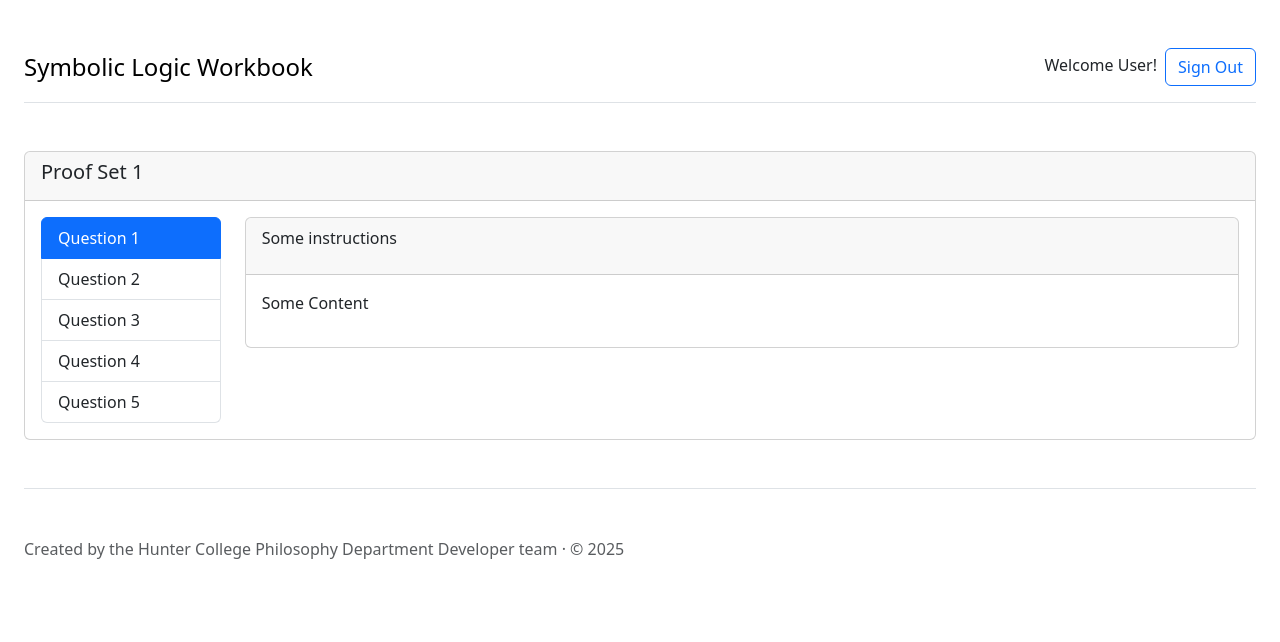
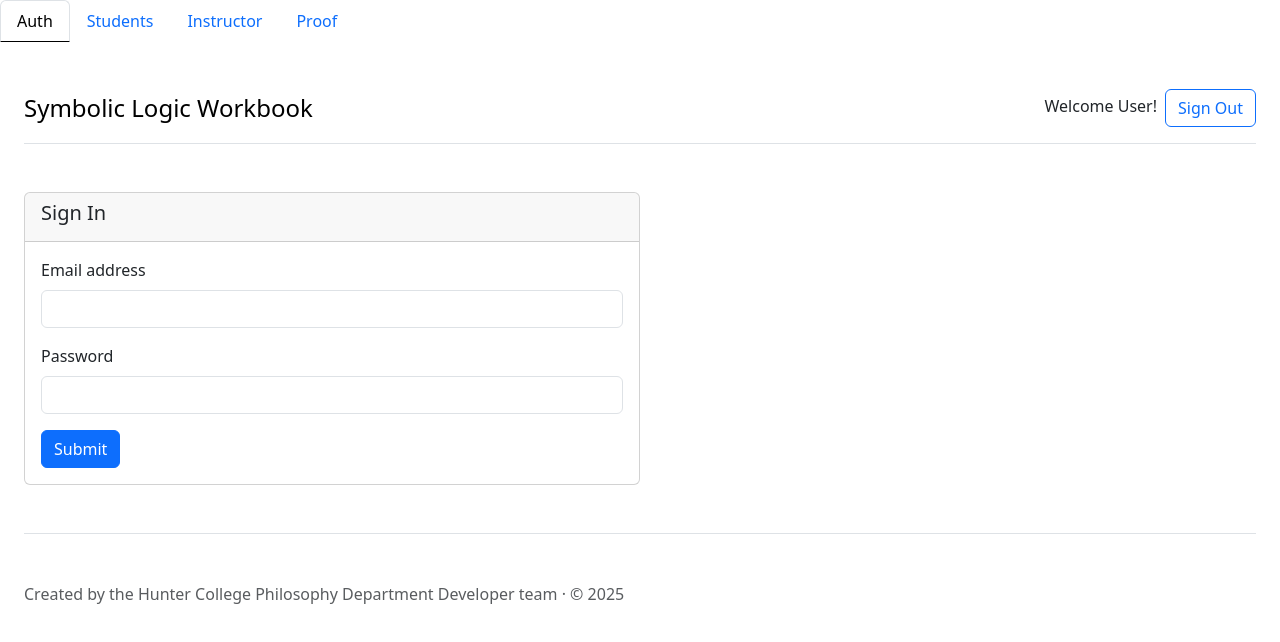
Before and after one commit to LilyKizir/logic-workbook, a React (Vite) app: page / in a window 1280 px wide. Shown: the top 642 px of the page. Built offline with nearby package versions, Linux system fonts and the light colour scheme.

Commit message:
added a page switcher at the top of the mockups

```diff
--- a/src/App.jsx
+++ b/src/App.jsx
@@ -5,15 +5,58 @@ import Header from './components/Header'
 import AssignmentDashboard from './components/LeftDashboard';
 import Proofs from './components/Proofs';
 import Grades from './components/RightDashboard';
+import CourseManagementDashboard from './components/CourseManagementDashboard';
 import TabsExample from './components/Tabs.Jsx';
-import CourseManagementDashboard from './components/CourseManagementDashboard';
 
 
 
 function App() {
 
+  // 1. Initialize state to track the active view. We start with 'grades'.
+  const [activeView, setActiveView] = useState('auth');
+
+  const renderContent = () => {
+    switch (activeView) {
+      case 'auth':
+        return (
+          <Authentication />
+        );
+
+      case 'students':
+        return (
+          <>
+            <div className='row'>
+              <div className='col-6'>
+                <AssignmentDashboard />
+              </div>
+              <div className='col-6'>
+                <Grades />
+              </div>
+            </div>
+          </>
+        );
+
+      case 'instructor':
+        return (
+          <CourseManagementDashboard />
+        );
+
+      case 'proof':
+        return (
+          <Proofs />
+        );
+
+      default:
+        return null;
+    }
+  };
+
   return (
     <>
+      <TabsExample
+        activeView={activeView}
+        setActiveView={setActiveView}
+      />
       <div class="col-lg mx-auto p-4 py-md-5">
         <Header />
 
@@ -110,23 +153,7 @@ function App() {
           </div>
         </main> */}
 
-        {/* <Authentication /> */}
-
-            {/* <TabsExample/> */}
-
-        {/* <div className='row'>
-          <div className='col-6'>
-            <AssignmentDashboard />
-          </div>
-          <div className='col-6'>
-
-            <Grades />
-          </div>
-        </div> */}
-
-        {/* <CourseManagementDashboard/> */}
-
-        <Proofs/>
+        {renderContent()}
 
         <footer class="pt-5 my-5 text-body-secondary border-top">
           Created by the Hunter College Philosophy Department Developer team · © 2025
--- a/src/components/CourseManagementDashboard.jsx
+++ b/src/components/CourseManagementDashboard.jsx
@@ -1,9 +1,6 @@
 import React, { useState } from 'react';
 import Card from 'react-bootstrap/Card';
 import Nav from 'react-bootstrap/Nav';
-import Accordion from 'react-bootstrap/Accordion';
-import Table from 'react-bootstrap/Table';
-import Container from 'react-bootstrap/Container';
 import Row from 'react-bootstrap/Row';
 import Col from 'react-bootstrap/Col';
 
@@ -33,8 +30,43 @@ const CourseManagementDashboard = () => {
 
             case 'assignments':
                 return (
-                    // Report a Bug Content
-                    <p>Use this form to **Report a bug**.</p>
+                    <>
+                        <Row>
+                            <Col xs={3}>
+                                <ul class="nav list-group flex-column mb-auto">
+                                    <li class="nav-item list-group-item">
+                                        <a href="#" class="nav-link active" aria-current="page">
+                                            Published Assignments
+                                        </a>
+                                    </li>
+                                    <li class="nav-item list-group-item">
+                                        <a href="#" class="nav-link ">
+                                            Assign Textbook Problems
+                                        </a>
+                                    </li>
+                                    <li class="nav-item list-group-item">
+                                        <a href="#" class="nav-link ">
+                                            Assign Uploaded Documents
+                                        </a>
+                                    </li>
+                                    <li class="nav-item list-group-item">
+                                        <a href="#" class="nav-link ">
+                                            Manage Uploaded Documents
+                                        </a>
+                                    </li>
+                                    <li class="nav-item list-group-item">
+                                        <a href="#" class="nav-link ">
+                                            Extra Option
+                                        </a>
+                                    </li>
+                                </ul>
+                            </Col>
+                            <Col>
+                                {/* Render the appropriate content based on the state */}
+                                <p>Use this form to **Report a bug**.</p>
+                            </Col>
+                        </Row>
+                    </>
                 );
 
 
@@ -77,41 +109,8 @@ const CourseManagementDashboard = () => {
             </Card.Header>
 
             <Card.Body>
-                <Row>
-                    <Col xs={2}>
-                        <ul class="nav flex-column mb-auto">
-                            <li class="nav-item">
-                                <a href="#" class="nav-link active" aria-current="page">
-                                    Published Assignments
-                                </a>
-                            </li>
-                            <li>
-                                <a href="#" class="nav-link ">
-                                    Assigment manager
-                                </a>
-                            </li>
-                            <li>
-                                <a href="#" class="nav-link ">
-                                    Upload Documents
-                                </a>
-                            </li>
-                            <li>
-                                <a href="#" class="nav-link ">
-                                    Products
-                                </a>
-                            </li>
-                            <li>
-                                <a href="#" class="nav-link ">
-                                    Customers
-                                </a>
-                            </li>
-                        </ul>
-                    </Col>
-                    <Col>
-                        {/* Render the appropriate content based on the state */}
-                        {renderContent()}
-                    </Col>
-                </Row>
+                {/* Render the appropriate content based on the state */}
+                {renderContent()}
 
             </Card.Body>
         </Card>
--- a/src/components/Header.jsx
+++ b/src/components/Header.jsx
@@ -1,3 +1,4 @@
+import TabsExample from "./Tabs.Jsx";
 const Header = () => {
     return (
         <>
@@ -5,6 +6,7 @@ const Header = () => {
                 <a href="/" class="d-flex align-items-center text-body-emphasis text-decoration-none">
                     <span class="fs-4">Symbolic Logic Workbook</span>
                 </a>
+
                 {/* IF SIGNED IN THEN LOG OUT BTN */}
                 <div class="col-md-3 text-end">
                     Welcome User!
--- a/src/components/Tabs.jsx
+++ b/src/components/Tabs.jsx
@@ -1,18 +1,35 @@
 import Nav from 'react-bootstrap/Nav';
+import React, { useState } from 'react';
 
-function TabsExample() {
+
+function TabsExample({ activeView, setActiveView }) {
+
+  // 2. Handler function to update the state when a nav link is clicked.
+  const handleSelect = (selectedKey) => {
+    setActiveView(selectedKey);
+  };
+
   return (
-    <Nav variant="tabs" defaultActiveKey="/home">
+    <Nav
+      variant="tabs"
+      // Set the active link based on the state
+      activeKey={activeView}
+      // Update state when a link is clicked
+      onSelect={handleSelect}
+      className="card-header-tabs"
+    >
+      {/* eventKey ties the link click to the state update */}
       <Nav.Item>
-        <Nav.Link href="/home">Active</Nav.Link>
+        <Nav.Link eventKey="auth">Auth</Nav.Link>
       </Nav.Item>
       <Nav.Item>
-        <Nav.Link eventKey="link-1">Option 2</Nav.Link>
+        <Nav.Link eventKey="students">Students</Nav.Link>
       </Nav.Item>
       <Nav.Item>
-        <Nav.Link eventKey="disabled" disabled>
-          Disabled
-        </Nav.Link>
+        <Nav.Link eventKey="instructor">Instructor</Nav.Link>
+      </Nav.Item>
+      <Nav.Item>
+        <Nav.Link eventKey="proof">Proof</Nav.Link>
       </Nav.Item>
     </Nav>
   );
```
